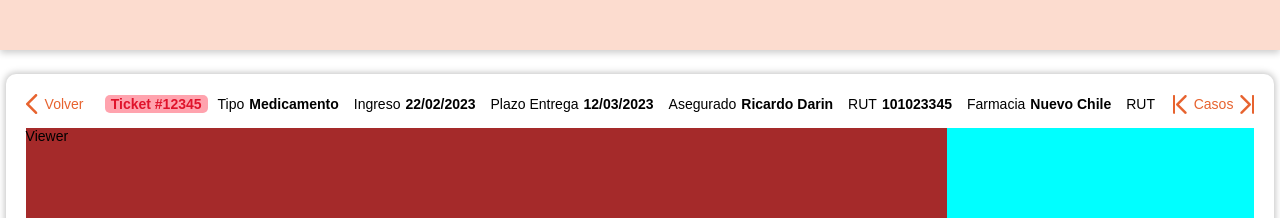
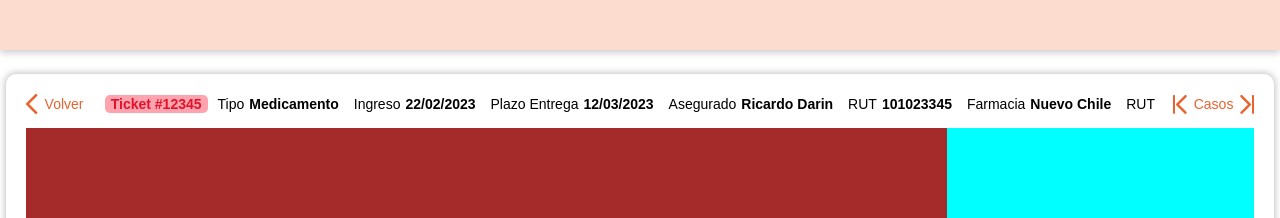
Before and after one commit to EdilbertoHaintech/liquidacion_Automatica, a Vue app: page / in a window 1280 px wide. Shown: the top 218 px of the page. Built offline with nearby package versions, Linux system fonts and the light colour scheme.

Commit message:
Before install viewer PDF

```diff
--- a/src/App.vue
+++ b/src/App.vue
@@ -14,7 +14,7 @@ export default {
   components: {
     LiquidacionAutomatica,
     Footer
-  }
+}
 };
 </script>
 
--- a/src/components/Viewer.vue
+++ b/src/components/Viewer.vue
@@ -1,5 +1,5 @@
 <template>
     <div>
-        Viewer
+
     </div>
 </template>
```
Also changed, not shown: 1 other file (tests, documents, lock files or other folders).
